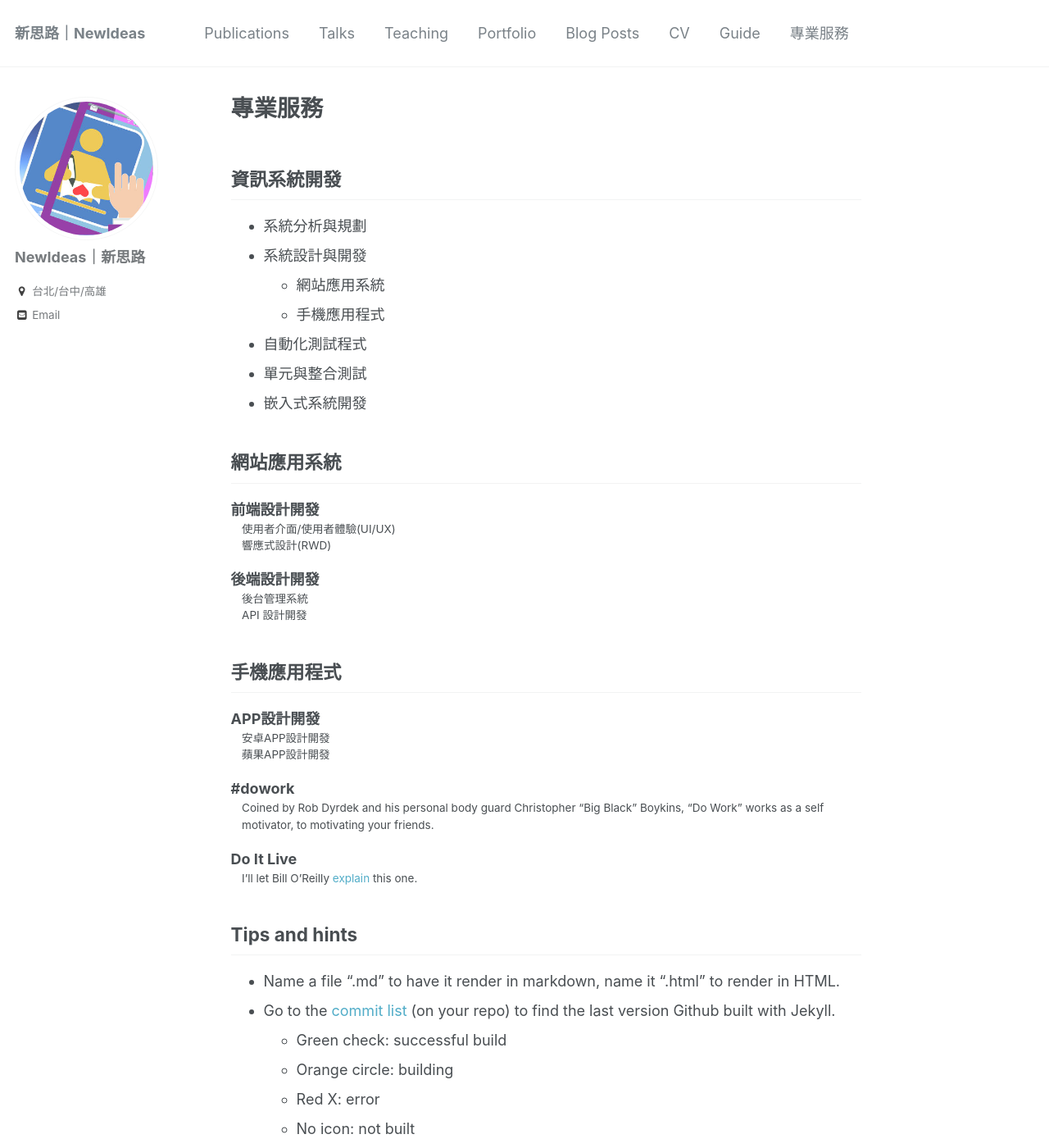
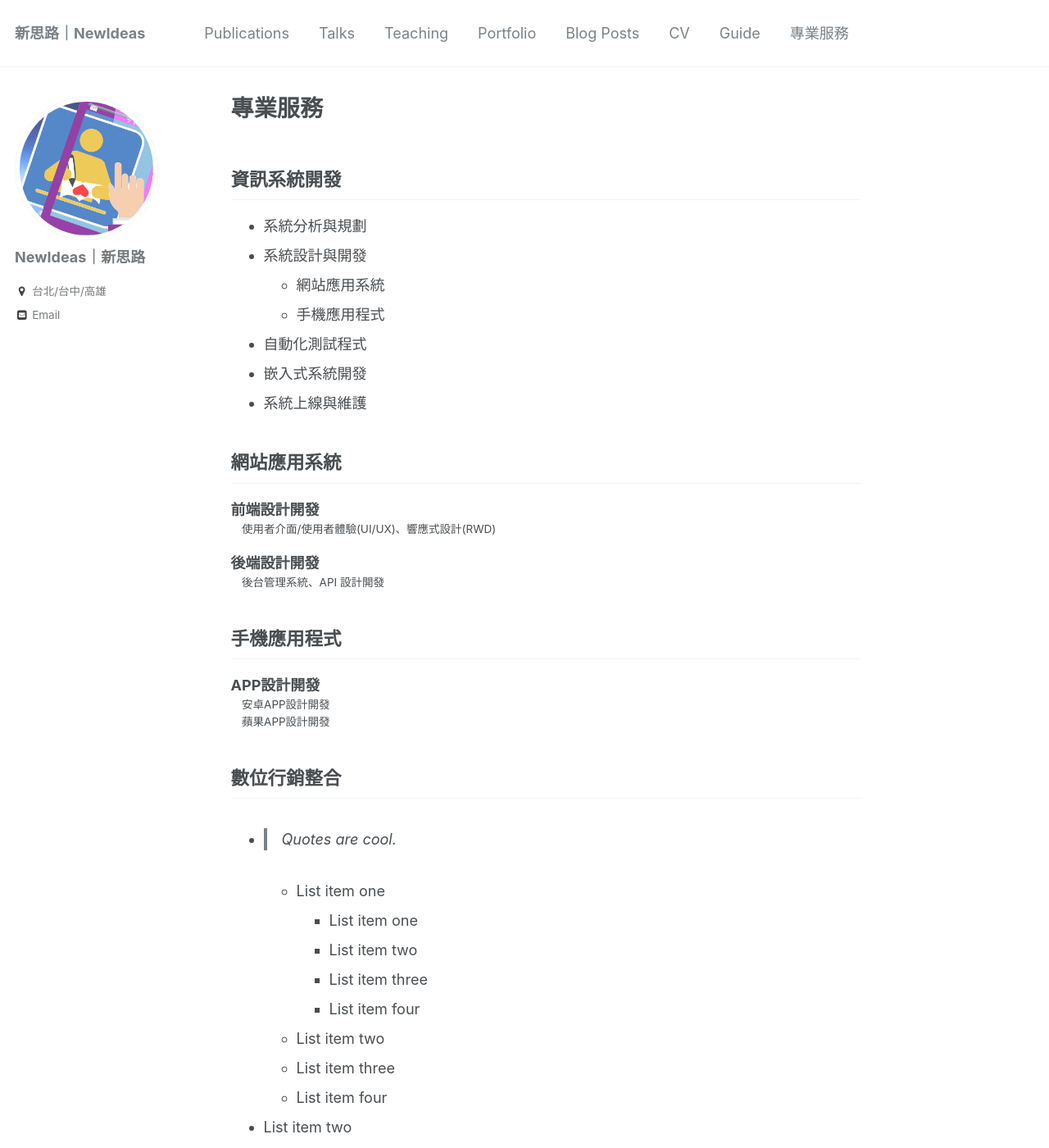
Before and after one commit to ikevin28/newideas8.github.io, a Jekyll site: the page built from _pages/services.md, in a window 1280 px wide and 1400 px high. Shown: the whole window at 82% size. Built offline with Jekyll 4.4.1, drawn with Linux system fonts in a browser that asks for light colours; some of the changed text lies outside the part shown.

Commit message:
Update services.md

```diff
--- a/_pages/services.md
+++ b/_pages/services.md
@@ -14,24 +14,37 @@ redirect_from:
   * 網站應用系統
   * 手機應用程式
 * 自動化測試程式
-* 單元與整合測試
 * 嵌入式系統開發
+* 系統上線與維護
 
 ## 網站應用系統
 
 前端設計開發
-:   使用者介面/使用者體驗(UI/UX)
-:   響應式設計(RWD)
+:   使用者介面/使用者體驗(UI/UX)、響應式設計(RWD)
 
 後端設計開發
-:   後台管理系統
-:   API 設計開發
+:   後台管理系統、API 設計開發
 
 ## 手機應用程式
 
 APP設計開發
 :   安卓APP設計開發
 :   蘋果APP設計開發
+
+## 數位行銷整合
+
+  *  > Quotes are cool.
+      * List item one
+          * List item one
+          * List item two
+          * List item three
+          * List item four
+      * List item two
+      * List item three
+      * List item four
+  * List item two
+  * List item three
+  * List item four
 
 #dowork
 :   Coined by Rob Dyrdek and his personal body guard Christopher "Big Black" Boykins, "Do Work" works as a self motivator, to motivating your friends.
```
